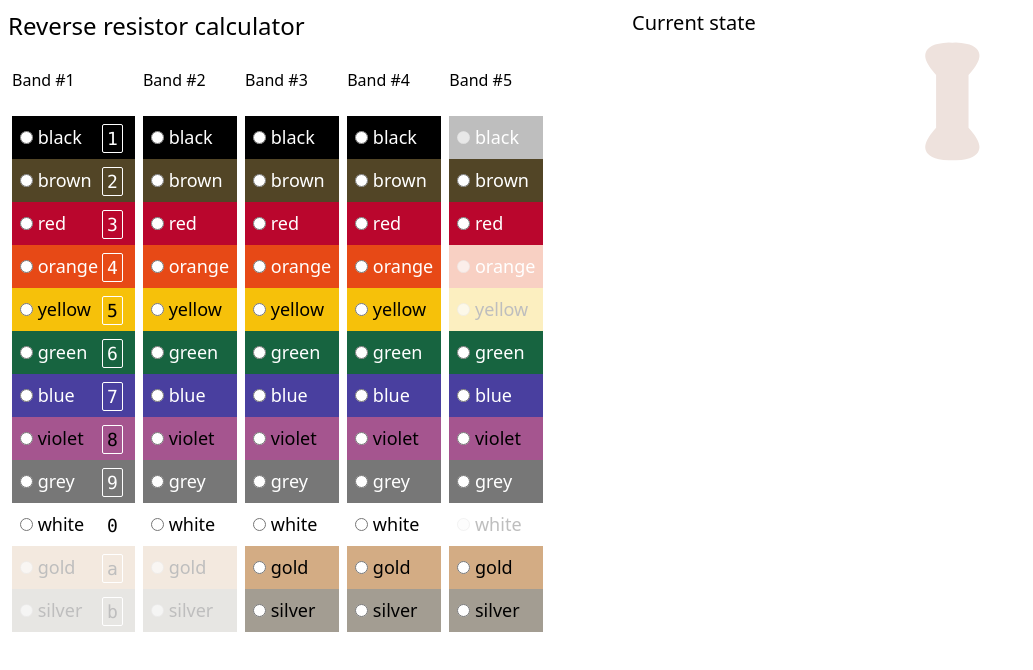
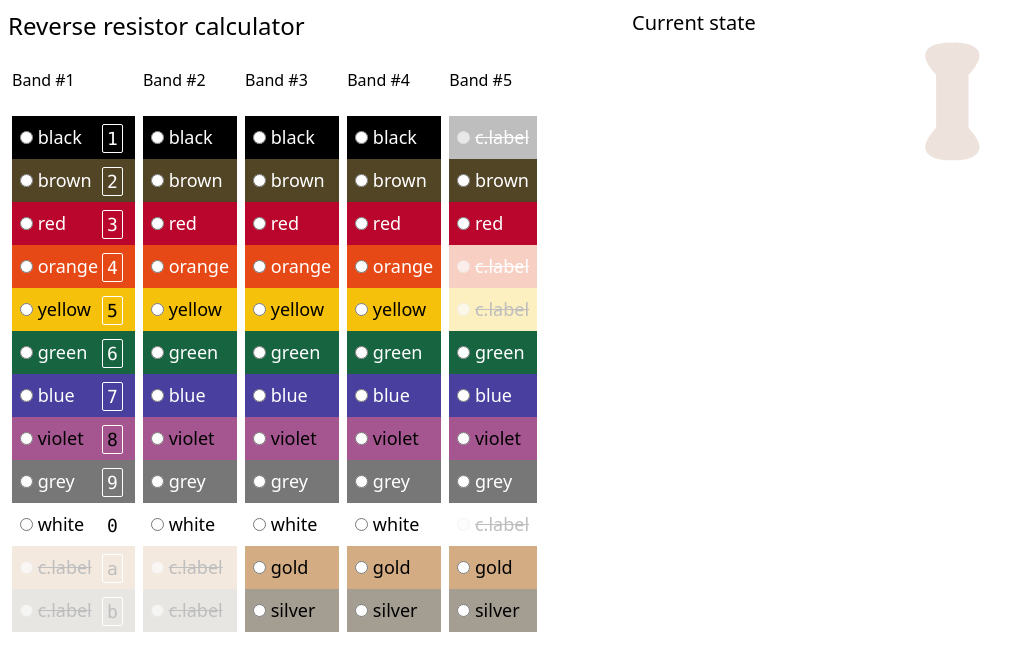
Before and after one commit to citelao/resistors.fyi, a React (Vite) app: page / in a window 1280 px wide. Shown: the top 670 px of the page, without its empty margins (0-1033 px from the left). Built offline with nearby package versions, Linux system fonts and the light colour scheme.

Commit message:
pretty disabled items

```diff
--- a/src/js/App.tsx
+++ b/src/js/App.tsx
@@ -165,7 +165,7 @@ export default class App extends React.Component<IAppProps, IAppState> {
 
                         return <li key={c.label} className="text-lg">
                             <label className={
-                                `block p-2 cursor-pointer hover:bold hover:underline ${(isIndexChosen && !isThisColorSelected) ? "opacity-50 hover:opacity-100" : ""} ${(isSupportedColor) ? "" : "opacity-25"}`}
+                                `block p-2 ${(isSupportedColor) ? "cursor-pointer" : ""} hover:bold hover:underline ${(isIndexChosen && !isThisColorSelected) ? "opacity-50 hover:opacity-100" : ""} ${(isSupportedColor) ? "" : "opacity-25"}`}
                                 style={{ backgroundColor: c.background, color: c.color }}>
                                 <input type="radio"
                                     onChange={selectHandler}
@@ -179,7 +179,9 @@ export default class App extends React.Component<IAppProps, IAppState> {
                                         }
                                     }}
                                     disabled={!isSupportedColor} />{" "}
-                                {c.label}
+                                {(!isSupportedColor)
+                                    ? <del>c.label</del>
+                                    : c.label}
                                 {(shouldShowHotkeys)
                                     ? <kbd className="float-right border border-solid border-white px-1 mx-1 font-mono rounded-sm">
                                         {hotkey}
```
